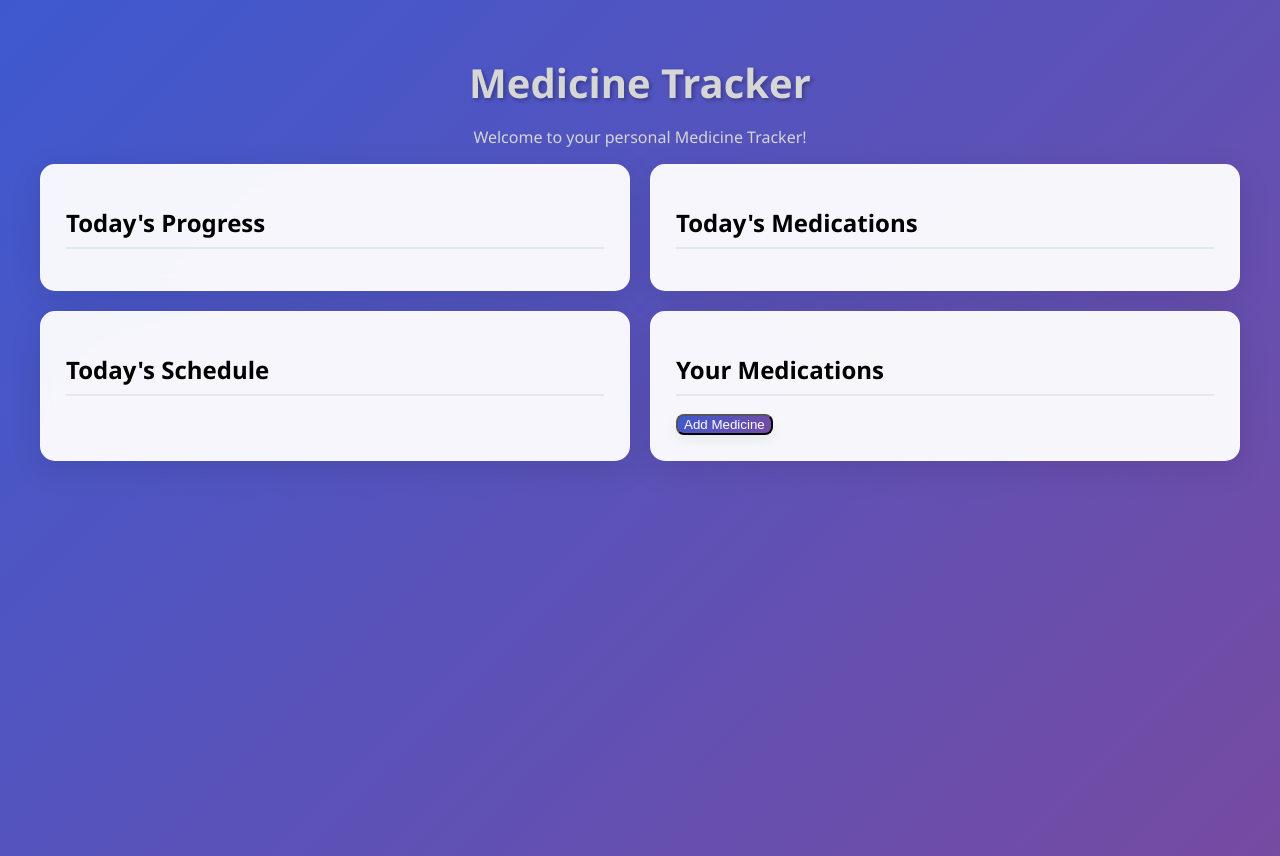
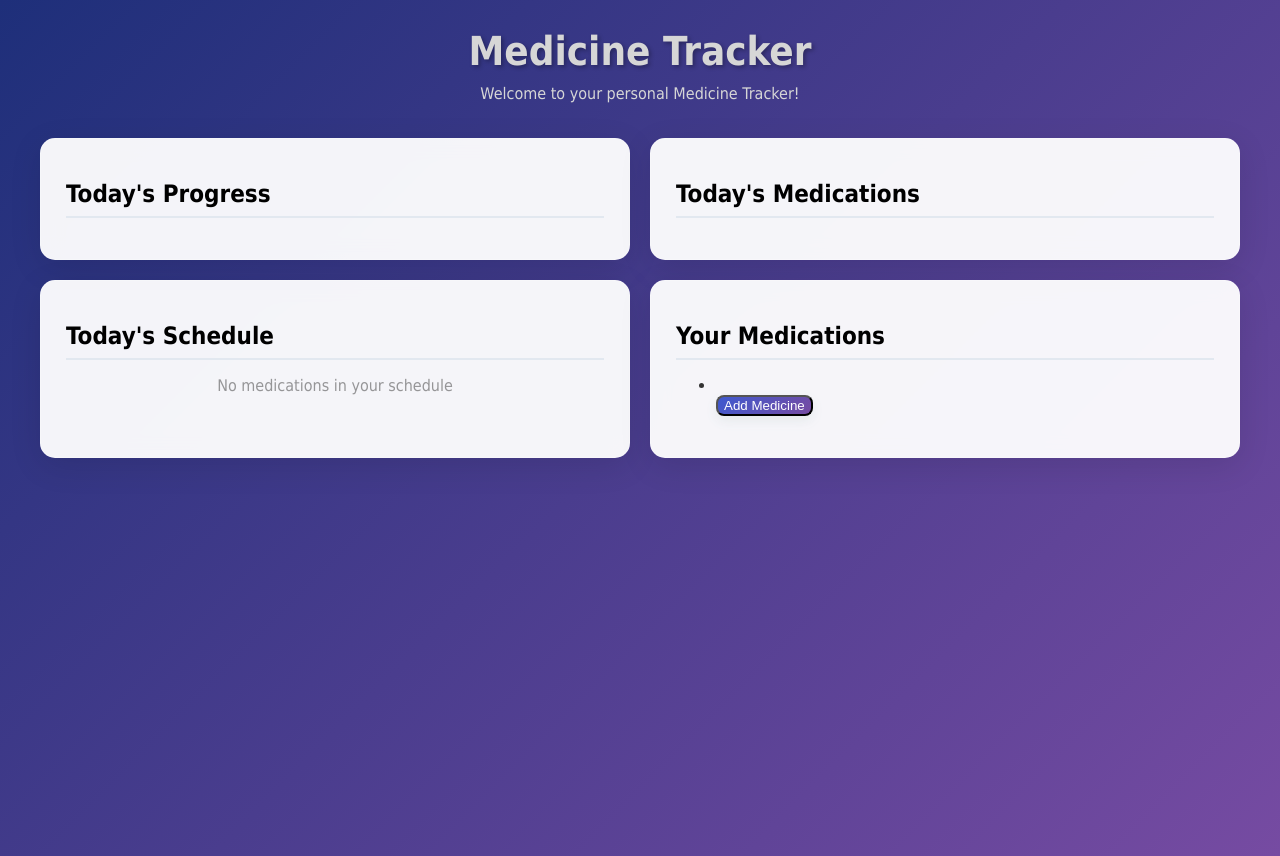
Before and after one commit to ItsElyas/MedHelper, a Flask app: page / in a window 1280 px wide. Run offline with Flask 3, Linux system fonts and the light colour scheme.

Commit message:
added css to the submit and delete btn. Also changed the Title Font.

```diff
--- a/static/styles.css
+++ b/static/styles.css
@@ -1,6 +1,6 @@
 body {
-            font-family: 'Segoe UI', Tahoma, Geneva, Verdana, sans-serif;
-            background: linear-gradient(135deg, #3e59cf 0%, #764ba2 100%);
+            font-family: 'Oswald', Tahoma, Geneva, Verdana, sans-serif;
+            background: linear-gradient(135deg, #1e2f7a 0%, #764ba2 100%);
             min-height: 100vh;
             padding: 20px;
             color: #333;
@@ -21,6 +21,7 @@
             align-items: center;
             justify-content: center;
             color: #d6d6d6;
+            margin-top: auto;
         }
 
         .dashboard {
@@ -62,6 +64,15 @@
             color: white;
         }
 
+
+        #Schedule {
+            display: flex;
+            align-items: center;
+            justify-content: center;
+            color: #575757;
+            opacity: 60%;
+        }
+
         .yourMedicine {
             display: flex;
             flex-direction: column;
@@ -71,6 +82,7 @@
 
         #addMedicine {
             border-radius: 8px;
+            size: 10px;
             text-align: center;
             background: linear-gradient(135deg, #3e59cf 0%, #764ba2 100%);
             color: white;
--- a/templates/index.html
+++ b/templates/index.html
@@ -10,13 +10,14 @@
 </head>
 <body>
     <h1 class="center">Medicine Tracker</h1>
-    <p class="center">Welcome to your personal Medicine Tracker!</p>
+    <p class="center">Welcome to your personal Medicine Tracker!</p><br>
 
     <div class="dashboard">
     <div class="todaysProgress">
         <h1>Today's Progress</h1>
         <p id="progress"></p>
     </div>
+
     <div class="todaysDoses">
         <h1>Today's Medications</h1>
         <p id="todaysDoses"></p>
@@ -25,14 +26,13 @@
 
     <div class="todaysSchedule">
         <h1>Today's Schedule</h1>
-        <p id="Schedule"></p>
+        <p id="Schedule">No medications in your schedule</p>
     </div>
 
     <div id="yourMedicine">
         <h1>Your Medications</h1>
         <ul id="yourMedicineList">
-        </ul>
-
+            <li></li>
 
         <button onclick="showForm()" id="addMedicine">Add Medicine</button><br>
 
@@ -54,8 +54,10 @@
 
                 <label for="timeForMedicine">Times to take:</label><br>
                 <input type="time" id="timeToTake" name="timeToTake"><br>
-
-                <input type="submit" value="Submit">
+            <div class='actionBtn'>
+                <input type="submit" value="Submit" id="submit">
+                <input type="delete" value="Delete" id="delete">
+            </div>
             </form>
         </div>
     </div>
```
Also changed, not shown: other parts of static/styles.css (+49 -0 lines).
